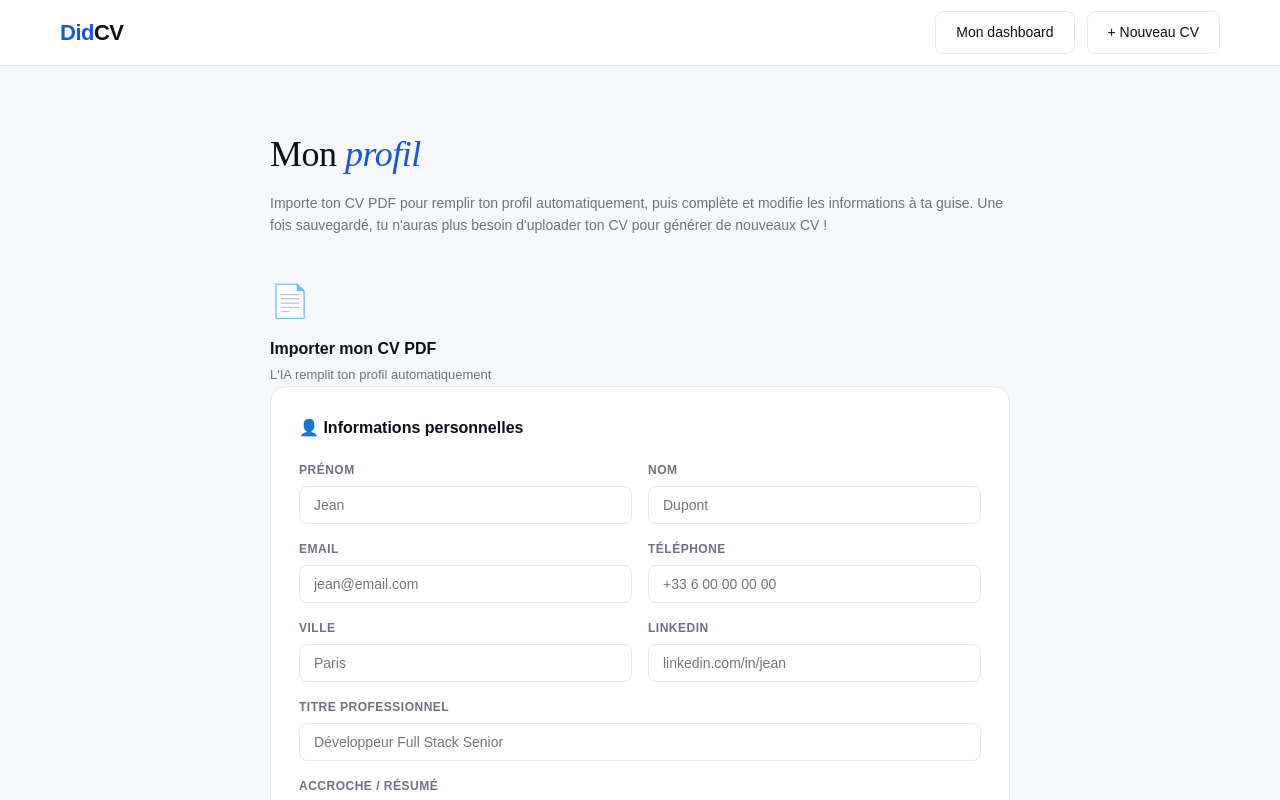
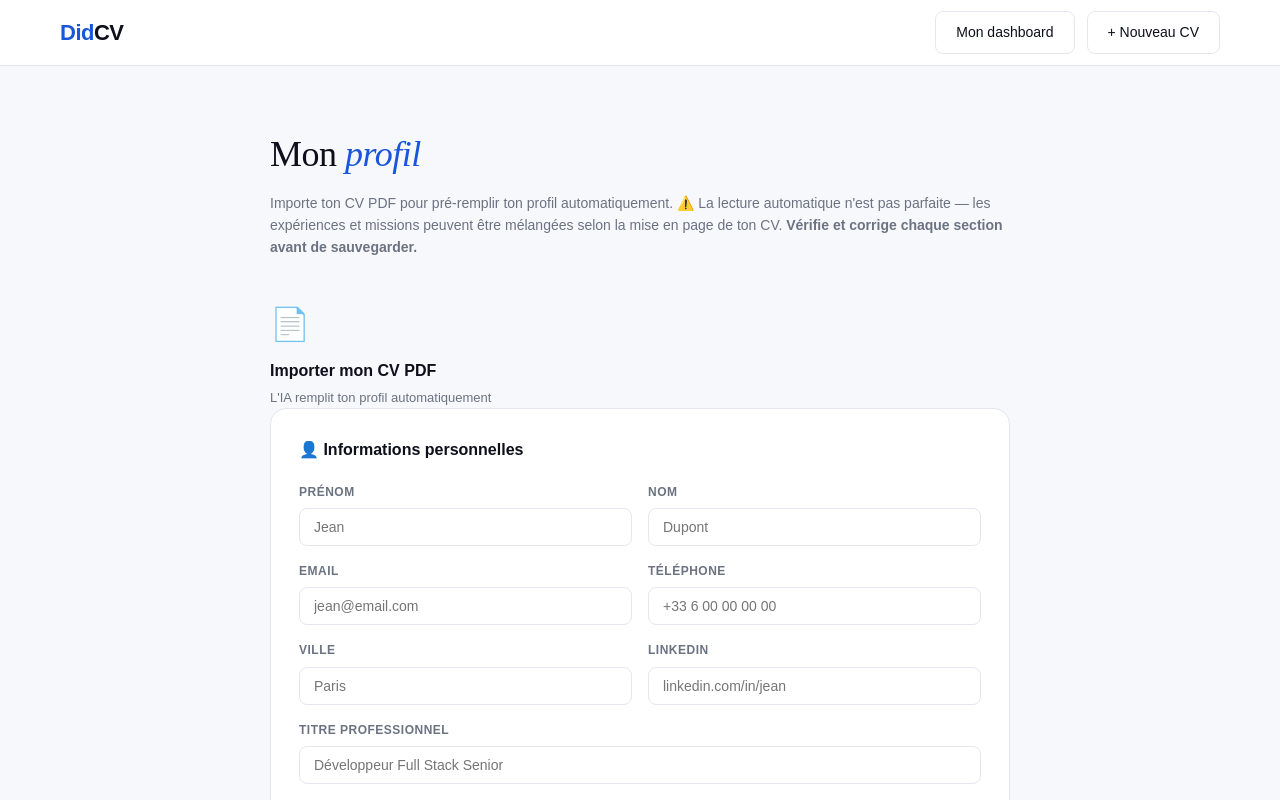
Before and after one commit to Didi276/didcv, a React (Vite) app: page /profile in a window 1280 px wide. Shown: the top 800 px of the page. Built offline with nearby package versions, Linux system fonts and the light colour scheme; no server answers.

Commit message:
fix profil import CV

```diff
--- a/src/Profile.jsx
+++ b/src/Profile.jsx
@@ -196,7 +196,9 @@ Retourne UNIQUEMENT un objet JSON valide avec cette structure exacte :
       <div className="profile-wrap">
         <div className="profile-header">
           <h2>Mon <em>profil</em></h2>
-          <p className="profile-sub">Importe ton CV PDF pour remplir ton profil automatiquement, puis complète et modifie les informations à ta guise. Une fois sauvegardé, tu n'auras plus besoin d'uploader ton CV pour générer de nouveaux CV !</p>
+          <p className="profile-sub">
+            Importe ton CV PDF pour pré-remplir ton profil automatiquement. ⚠️ La lecture automatique n'est pas parfaite — les expériences et missions peuvent être mélangées selon la mise en page de ton CV. <strong>Vérifie et corrige chaque section avant de sauvegarder.</strong>
+          </p>
         </div>
 
         <div className="import-cv-box">
```
